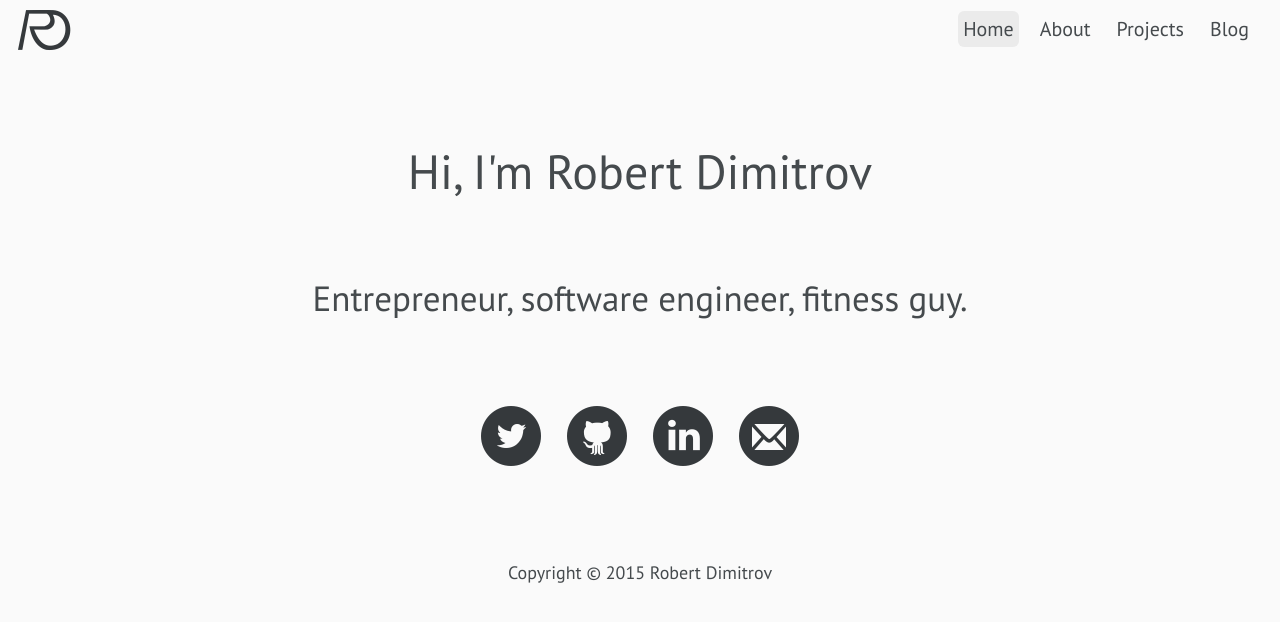
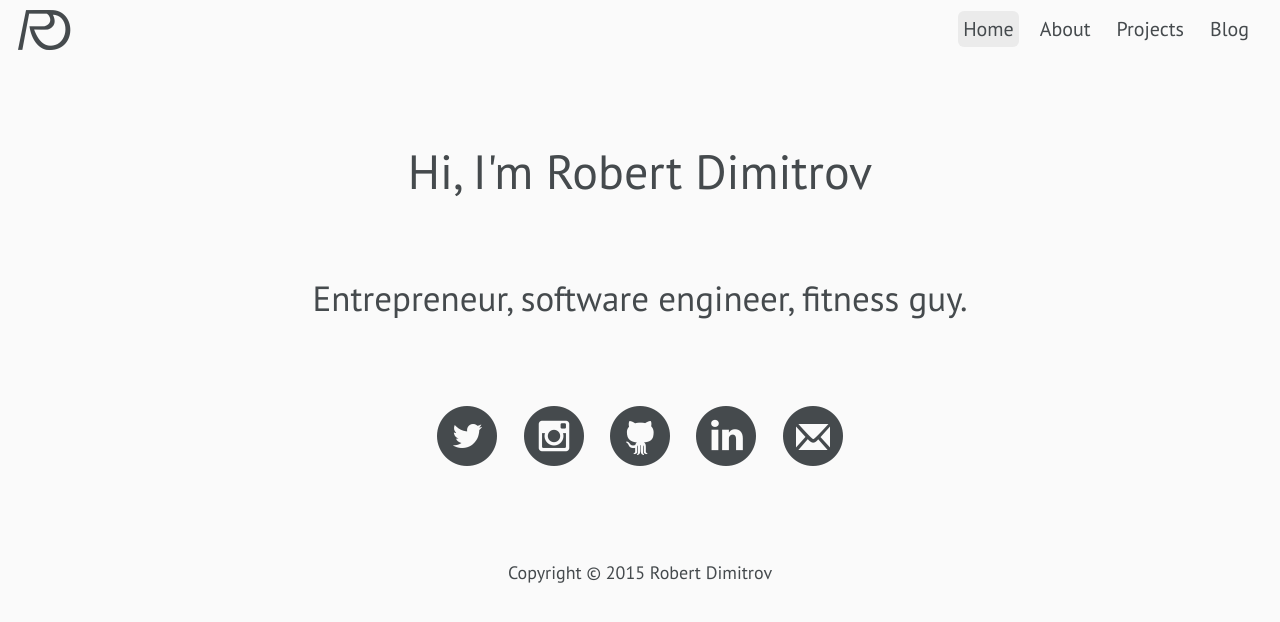
Before and after one commit to robbdimitrov/robbdimitrov.github.io, a Jekyll site: the page built from index.html, in a window 1280 px wide. Shown: the top 622 px of the page. Built offline with Jekyll 4.4.1, drawn with Linux system fonts in a browser that asks for light colours; Markdown is read by kramdown in place of the engine named in the settings.

Commit message:
Added WWDC 2015 predictions article, instagram button.

```diff
--- a/css/stylesheet.css
+++ b/css/stylesheet.css
@@ -188,6 +188,14 @@ article {
 
 .twitter:hover {
 	background-position: -90px -80px;
+}
+
+.instagram {
+	background-position:-93px -232px;
+}
+
+.instagram:hover {
+	background-position: -173px -232px;
 }
 
 .github {
--- a/index.html
+++ b/index.html
@@ -70,16 +70,19 @@
 			<p class="tagline">Entrepreneur, software engineer, fitness guy.</p>
 			<ul class="social">
 				<li>
-					<a href="https://twitter.com/robbdimitrov" class="twitter"></a>
+					<a target="_blank" href="https://twitter.com/robbdimitrov" class="twitter"></a>
 				</li>
 				<li>
-					<a href="https://github.com/robbdimitrov" class="github"></a>
+					<a target="_blank" href="https://instagram.com/robbdimitrov/" class="instagram"></a>
 				</li>
 				<li>
-					<a href="https://www.linkedin.com/in/robbdimitrov" class="linkedin"></a>
+					<a target="_blank" href="https://github.com/robbdimitrov" class="github"></a>
 				</li>
 				<li>
-					<a href="mailto:robert_dimitrov@me.com" class="mail"></a>
+					<a target="_blank" href="https://www.linkedin.com/in/robbdimitrov" class="linkedin"></a>
+				</li>
+				<li>
+					<a target="_blank" href="mailto:robert_dimitrov@me.com" class="mail"></a>
 				</li>
 			</ul>
 		</div>
```
Also changed, not shown: _posts/2015-04-26-wwdc_2015_predictions.md (added, +25 -0 lines), images/spritesheet.png.
